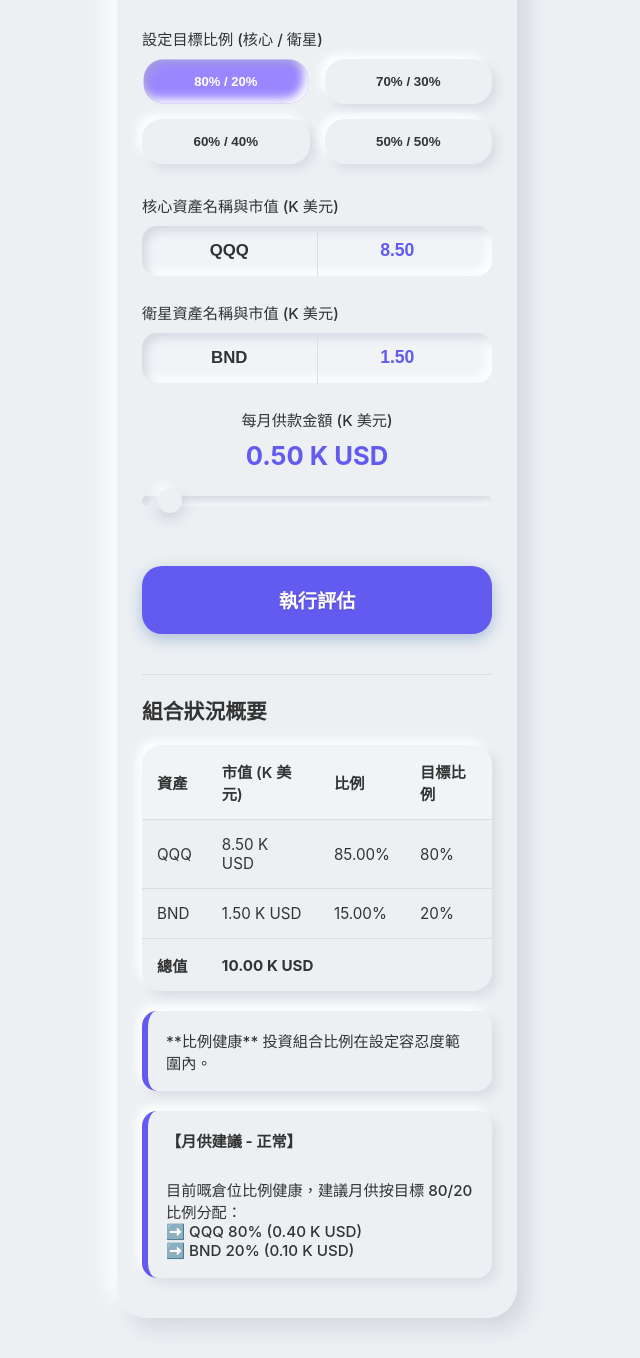
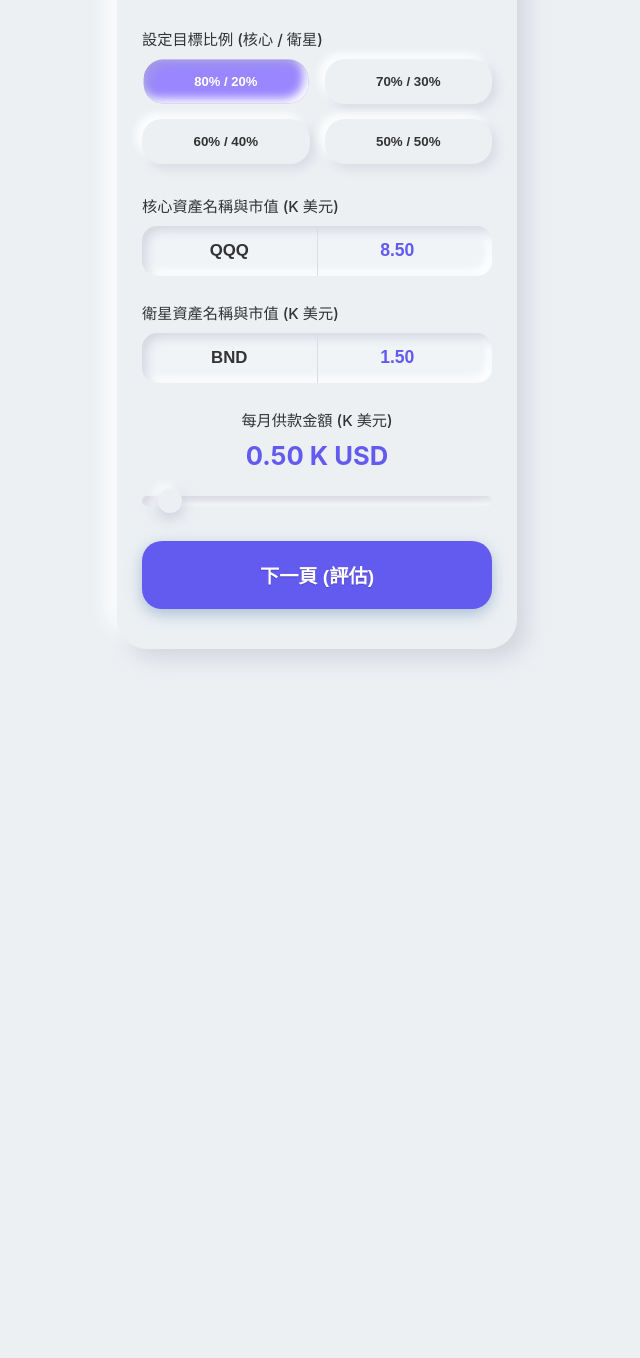
Before and after one commit to wongjack999/my-web-app, a plain HTML site: page index.html in a window 1280 px wide. Shown: the part 298-1656 px from the top of the page, without its empty margins (323-963 px from the left). After the commit the page ends 987 px from the top, so only its background shows below. Drawn offline with Linux system fonts and the light colour scheme.

Commit message:
index.html

```diff
--- a/index.html
+++ b/index.html
@@ -3,47 +3,32 @@
 <head>
     <meta charset="UTF-8">
     <meta name="viewport" content="width=device-width, initial-scale=1.0, user-scalable=no">
-    <title>Rebalance</title>
+    <title>Rebalance - App Flow</title>
     <style>
-        /* ****** 輕柔 Neumorphism 變量 (Soft White & Blue Highlight) ****** */
+        /* ****** 輕柔 Neumorphism 變量 (保持不變) ****** */
         :root {
-            /* 主體顏色與光暈 (柔和白) */
             --bg-color: #ECF0F3;
             --main-color: #ECF0F3;
             --text-primary: #333333;
             --text-secondary: #9AA4AE;
-
-            /* 強調色 (淺藍色) */
             --highlight-color: #635AF0;
             --highlight-light: #9A87FF;
             --highlight-text: #FFFFFF;
-
-            /* Neumorphism 陰影 (柔和光暈感) */
             --shadow-light: 10px 10px 20px rgba(174, 174, 192, 0.4), -10px -10px 20px #FFFFFF;
             --shadow-small: 5px 5px 10px rgba(174, 174, 192, 0.3), -5px -5px 10px #FFFFFF;
             --inner-shadow-light: inset 5px 5px 10px rgba(174, 174, 192, 0.4), inset -5px -5px 10px #FFFFFF;
-
-            /* Slider 陰影 */
             --thumb-shadow: 0 5px 15px rgba(174, 174, 192, 0.6), -5px -5px 10px #FFFFFF;
-
-            /* LCD 顯示屏 */
             --screen-bg: #F0F4F7;
             --screen-text: var(--highlight-color);
             --screen-label: var(--text-secondary);
-
-            /* 按鈕與活躍色 */
             --btn-control-color: var(--main-color);
             --btn-calc-color: var(--highlight-color);
             --btn-calc-shadow: 0 5px 15px rgba(76, 114, 176, 0.4);
             --active-color: var(--highlight-light);
-
-            /* 狀態顏色 */
             --status-ok-border: var(--highlight-color);
             --status-warn-border: #CC0000;
             --action-border: #9AA4AE;
             --dca-border: var(--highlight-color);
-
-            /* Slider 顏色 */
             --slider-thumb-size: 24px;
         }
 
@@ -78,6 +63,42 @@
             text-align: center;
         }
 
+        /* ------------------------------------- */
+        /* 頁面切換效果 (App-like) */
+        /* ------------------------------------- */
+        .step-panel {
+            /* 保持容器隱藏/顯示的樣式 */
+            transition: opacity 0.3s ease, transform 0.3s ease;
+            width: 100%;
+        }
+
+        /* 初始狀態，結果頁隱藏 */
+        .step-panel-hidden {
+            display: none;
+            opacity: 0;
+            transform: translateX(100%); /* 模擬向右滑出/隱藏 */
+            position: absolute;
+            top: 0;
+            left: 0;
+            padding: inherit;
+        }
+
+        .step-panel-visible {
+            display: block;
+            opacity: 1;
+            transform: translateX(0);
+            position: relative;
+        }
+
+        /* 覆蓋容器，確保 Step 2 隱藏時不會干擾 Step 1 佈局 */
+        .container {
+            position: relative;
+            min-height: 600px; /* 設置最小高度以防止跳動 */
+        }
+
+        /* ------------------------------------- */
+        /* 頂部顯示器 (保持不變) */
+        /* ------------------------------------- */
         .screen-display {
             background-color: var(--screen-bg);
             color: var(--screen-text);
@@ -117,7 +138,7 @@
         }
 
         /* ------------------------------------- */
-        /* 輸入框組件 (資產名稱與市值) */
+        /* 輸入控制項 (保持不變) */
         /* ------------------------------------- */
         .input-item label, .input-group label {
             display: block;
@@ -164,10 +185,6 @@
             color: var(--highlight-color);
         }
 
-        /* ------------------------------------- */
-        /* 月供滑桿 (Slider) 樣式 */
-        /* ------------------------------------- */
-
         .slider-group {
             margin-bottom: 25px;
             text-align: center;
@@ -189,7 +206,6 @@
             margin: 10px 0;
         }
 
-        /* 軌道 Track (凹陷效果) */
         input[type="range"]::-webkit-slider-runnable-track {
             height: 10px;
             border-radius: 5px;
@@ -197,15 +213,6 @@
             box-shadow: var(--inner-shadow-light);
             border: none;
         }
-        input[type="range"]::-moz-range-track {
-            height: 10px;
-            border-radius: 5px;
-            background: var(--main-color);
-            box-shadow: var(--inner-shadow-light);
-            border: none;
-        }
-
-        /* 圓形控制點 Thumb (純白 + 加強陰影) */
         input[type="range"]::-webkit-slider-thumb {
             -webkit-appearance: none;
             height: var(--slider-thumb-size);
@@ -217,27 +224,11 @@
             cursor: pointer;
             transition: all 0.2s ease;
         }
-
-        /* 按下時 (Active state) - 凹陷效果 */
         input[type="range"]:active::-webkit-slider-thumb {
             box-shadow: var(--inner-shadow-light);
             transform: scale(0.95);
         }
 
-        /* Firefox 兼容性設置 */
-        input[type="range"]::-moz-range-thumb {
-            height: var(--slider-thumb-size);
-            width: var(--slider-thumb-size);
-            border-radius: 50%;
-            background: var(--main-color);
-            box-shadow: var(--thumb-shadow);
-            cursor: pointer;
-            border: none;
-        }
-
-        /* ------------------------------------- */
-        /* 主要計算按鈕 */
-        /* ------------------------------------- */
         .config-buttons {
             display: grid;
             grid-template-columns: repeat(2, 1fr);
@@ -263,55 +254,70 @@
             transform: scale(0.98);
         }
 
-        button#calculate-btn {
-            width: 100%;
+        /* ------------------------------------- */
+        /* 導航按鈕 (下一步/返回) */
+        /* ------------------------------------- */
+        .navigation-buttons {
+            margin-top: 25px;
+            display: flex;
+            justify-content: space-between;
+            gap: 15px;
+        }
+
+        .navigation-buttons button {
             padding: 20px;
-            background-color: var(--btn-calc-color);
-            color: var(--highlight-text);
             border: none;
             border-radius: 20px;
             font-size: 1.2rem;
             font-weight: 800;
             cursor: pointer;
-            margin-top: 25px;
-            box-shadow: var(--btn-calc-shadow);
             transition: all 0.2s ease;
             text-shadow: 0 1px 1px rgba(0, 0, 0, 0.2);
+            flex-grow: 1;
         }
-        button#calculate-btn:active {
+
+        #next-step-btn {
+            background-color: var(--btn-calc-color);
+            color: var(--highlight-text);
+            box-shadow: var(--btn-calc-shadow);
+        }
+        #next-step-btn:active {
             box-shadow: inset 3px 3px 7px rgba(0, 0, 0, 0.3), inset -3px -3px 7px var(--highlight-light);
             transform: translateY(1px);
         }
 
-        /* ------------------------------------- */
-        /* 結果展示 (卡片與表格) - 圓角修正區域 */
-        /* ------------------------------------- */
-        .result-panel {
-            margin-top: 40px;
-            padding-top: 20px;
-            border-top: 1px solid #D9DEE3;
-            display: none;
-            animation: fadeInSlide 0.6s ease-out forwards;
+        #reset-btn {
+            background-color: var(--btn-control-color);
+            color: var(--text-primary);
+            box-shadow: var(--shadow-small);
+            flex-grow: 0;
+            min-width: 100px;
+        }
+        #reset-btn:active {
+            box-shadow: var(--inner-shadow-light);
+            transform: scale(0.98);
         }
 
+
+        /* ------------------------------------- */
+        /* 結果展示 (保持不變) */
+        /* ------------------------------------- */
         .summary-table {
-            border-collapse: separate; /* 確保 border-radius 生效 */
-            border-spacing: 0; /* 移除間隔 */
+            border-collapse: separate;
+            border-spacing: 0;
             width: 100%;
             border-radius: 20px;
             box-shadow: var(--shadow-small);
             background-color: var(--main-color);
-            overflow: hidden; /* 隱藏子元素溢出，確保圓角顯示 */
+            overflow: hidden;
+            margin-bottom: 20px;
         }
         .summary-table th, .summary-table td {
             text-align: left;
             padding: 15px;
             font-size: 0.95rem;
             background-color: var(--main-color);
-
-            /* ****** 修正點 1: 移除單元格底線，改為只用輕微的內邊線分隔 ****** */
             border-bottom: 1px solid #D9DEE3;
-            /* *************************************************************** */
         }
 
         .summary-table th {
@@ -320,29 +326,15 @@
             font-weight: 600;
         }
 
-        /* ****** 修正點 2: 處理邊角圓角 ****** */
-        .summary-table thead tr:first-child th:first-child {
-            border-top-left-radius: 20px;
-        }
-        .summary-table thead tr:first-child th:last-child {
-            border-top-right-radius: 20px;
-        }
-
-        /* 確保表格尾部單元格沒有底邊線，並帶有圓角 */
-        .summary-table tbody tr:last-child td {
-            border-bottom: none;
-        }
-        .summary-table tbody tr:last-child td:first-child {
-            border-bottom-left-radius: 20px;
-        }
-        .summary-table tbody tr:last-child td:last-child {
-            border-bottom-right-radius: 20px;
-        }
-        /* ************************************ */
+        .summary-table thead tr:first-child th:first-child { border-top-left-radius: 20px; }
+        .summary-table thead tr:first-child th:last-child { border-top-right-radius: 20px; }
+        .summary-table tbody tr:last-child td { border-bottom: none; }
+        .summary-table tbody tr:last-child td:first-child { border-bottom-left-radius: 20px; }
+        .summary-table tbody tr:last-child td:last-child { border-bottom-right-radius: 20px; }
 
         .status-box, .action-steps, .dca-advice {
             border-radius: 15px;
-            margin-top: 20px;
+            margin-top: 15px;
             padding: 18px;
             font-weight: 500;
             background-color: var(--main-color);
@@ -357,30 +349,21 @@
             color: var(--text-primary);
         }
 
-        .status-ok {
-            border-left: 6px solid var(--status-ok-border);
-        }
+        .status-ok { border-left: 6px solid var(--status-ok-border); }
         .status-warn {
             color: var(--status-warn-border);
             border-left: 6px solid var(--status-warn-border);
         }
-        .action-steps {
-            border-left: 6px solid var(--action-border);
-        }
-        .dca-advice {
-            border-left: 6px solid var(--dca-border);
-        }
-
-        @keyframes fadeInSlide {
-            from { opacity: 0; transform: translateY(10px); }
-            to { opacity: 1; transform: translateY(0); }
-        }
+        .action-steps { border-left: 6px solid var(--action-border); }
+        .dca-advice { border-left: 6px solid var(--dca-border); }
     </style>
 </head>
 <body>
 
 <div class="container">
-    <h2>投資組合再平衡</h2>
+    <h2 id="pageTitle">投資組合再平衡 (步驟 1/2)</h2>
+
+    <div id="step-1-input" class="step-panel step-panel-visible">
 
         <div id="top-display" class="screen-display">
             <span class="label">當前總資產 (K 美元)</span>
@@ -394,26 +377,26 @@
         <div class="input-group">
             <label>設定目標比例 (核心 / 衛星)</label>
             <div class="config-buttons">
-            <button id="btn-80-20" class="active" onclick="setTarget(80, 20)">80% / 20%</button>
-            <button id="btn-70-30" onclick="setTarget(70, 30)">70% / 30%</button>
-            <button id="btn-60-40" onclick="setTarget(60, 40)">60% / 40%</button>
-            <button id="btn-50-50" onclick="setTarget(50, 50)">50% / 50%</button>
+                <button id="btn-80-20" onclick="setTarget(80, 20);">80% / 20%</button>
+                <button id="btn-70-30" onclick="setTarget(70, 30);">70% / 30%</button>
+                <button id="btn-60-40" onclick="setTarget(60, 40);">60% / 40%</button>
+                <button id="btn-50-50" onclick="setTarget(50, 50);">50% / 50%</button>
             </div>
         </div>
 
         <div class="input-item">
             <label for="assetAName">核心資產名稱與市值 (K 美元)</label>
             <div class="asset-input">
-            <input type="text" id="assetAName" value="QQQ" placeholder="資產代號">
-            <input type="number" id="assetAVal" value="8.50" placeholder="市值">
+                <input type="text" id="assetAName" value="QQQ" placeholder="資產代號" oninput="updateInputs()">
+                <input type="number" id="assetAVal" value="8.50" placeholder="市值" oninput="updateInputs()">
             </div>
         </div>
 
         <div class="input-item">
             <label for="assetBName">衛星資產名稱與市值 (K 美元)</label>
             <div class="asset-input">
-            <input type="text" id="assetBName" value="BND" placeholder="資產代號">
-            <input type="number" id="assetBVal" value="1.50" placeholder="市值">
+                <input type="text" id="assetBName" value="BND" placeholder="資產代號" oninput="updateInputs()">
+                <input type="number" id="assetBVal" value="1.50" placeholder="市值" oninput="updateInputs()">
             </div>
         </div>
 
@@ -427,12 +410,16 @@
                 max="10"
                 step="0.05"
                 value="0.50"
-            oninput="updateDCA(this.value); calculate();"
+                oninput="updateDCA(this.value);"
             >
         </div>
-    <button id="calculate-btn" onclick="calculate()">執行評估</button>
 
-    <div id="resultPanel" class="result-panel">
+        <div class="navigation-buttons">
+            <button id="next-step-btn" onclick="calculateAndGoToStep2()">下一頁 (評估)</button>
+        </div>
+    </div>
+
+    <div id="step-2-result" class="step-panel step-panel-hidden">
         <h3 style="font-size: 1.3rem; margin-top: 0; color: var(--text-primary);">組合狀況概要</h3>
 
         <table class="summary-table">
@@ -467,52 +454,100 @@
         <div id="statusBox" class="status-box"></div>
         <div id="actionSteps" class="action-steps" style="display:none;"></div>
         <div id="dcaAdvice" class="dca-advice"></div>
+
+        <div class="navigation-buttons">
+            <button id="reset-btn" onclick="goToStep(1)">返回重置</button>
+        </div>
     </div>
 
 </div>
 
 <script>
-    // JavaScript 邏輯保持不變
     let targetA_pct = 80;
     let targetB_pct = 20;
     const REBALANCE_TOLERANCE = 5;
 
-    // 滑桿數值實時更新，並觸發計算
+    // --- 流程控制函數 ---
+    function goToStep(stepNum) {
+        const step1 = document.getElementById('step-1-input');
+        const step2 = document.getElementById('step-2-result');
+        const title = document.getElementById('pageTitle');
+        const container = document.querySelector('.container');
+
+        if (stepNum === 1) {
+            // 轉到 Step 1: 輸入頁
+            title.innerText = '投資組合再平衡 (步驟 1/2)';
+            step2.classList.remove('step-panel-visible');
+            step2.classList.add('step-panel-hidden');
+
+            // 使用 setTimeout 確保動畫先完成再切換顯示
+            setTimeout(() => {
+                step1.classList.remove('step-panel-hidden');
+                step1.classList.add('step-panel-visible');
+            }, 50); // 短暫延遲
+
+        } else if (stepNum === 2) {
+             // 轉到 Step 2: 結果頁
+            title.innerText = '評估結果 (步驟 2/2)';
+            step1.classList.remove('step-panel-visible');
+            step1.classList.add('step-panel-hidden');
+
+            setTimeout(() => {
+                step2.classList.remove('step-panel-hidden');
+                step2.classList.add('step-panel-visible');
+            }, 50);
+        }
+        // 確保視圖捲動到頂部
+        container.scrollIntoView({ behavior: 'smooth', block: 'start' });
+    }
+
+    // --- 輸入/顯示更新函數 ---
+    function updateInputs() {
+        const assetAName = document.getElementById('assetAName').value.toUpperCase().trim() || 'Asset A';
+        const assetAVal = parseFloat(document.getElementById('assetAVal').value) || 0;
+        const assetBVal = parseFloat(document.getElementById('assetBVal').value) || 0;
+        const totalVal = assetAVal + assetBVal;
+        const assetAPct = (totalVal > 0) ? (assetAVal / totalVal) * 100 : 0;
+
+        // 更新頂部顯示與標籤 (Step 1)
+        document.getElementById('resAssetNameA_short').innerText = assetAName;
+        document.getElementById('resTotalDisplay').innerText = totalVal.toFixed(2);
+        document.getElementById('resAssetAPctDisplay').innerText = `${assetAPct.toFixed(2)}%`;
+    }
+
+    // 滑桿數值實時更新
     function updateDCA(value) {
         document.getElementById('dcaAmountDisplay').innerText = `${parseFloat(value).toFixed(2)} K USD`;
     }
 
+    // 目標比例設置
     function setTarget(A, B) {
         targetA_pct = A;
         targetB_pct = B;
 
+        // 更新按鈕樣式
         document.getElementById('btn-80-20').classList.toggle('active', A === 80);
         document.getElementById('btn-70-30').classList.toggle('active', A === 70);
         document.getElementById('btn-60-40').classList.toggle('active', A === 60);
         document.getElementById('btn-50-50').classList.toggle('active', A === 50);
 
+        // 更新結果頁的目標比例 (預先設置)
         document.getElementById('resTargetA').innerText = `${targetA_pct}%`;
         document.getElementById('resTargetB').innerText = `${targetB_pct}%`;
     }
 
     document.addEventListener('DOMContentLoaded', () => {
-        const assetAName = document.getElementById('assetAName').value.toUpperCase().trim() || 'Asset A';
-        const assetBName = document.getElementById('assetBName').value.toUpperCase().trim() || 'Asset B';
-        document.getElementById('resAssetNameA_short').innerText = assetAName;
-        document.getElementById('resAssetNameA').innerText = assetAName;
-        document.getElementById('resAssetNameB').innerText = assetBName;
-
+        // 初始化狀態
         setTarget(80, 20);
-        document.getElementById('resTotalDisplay').innerText = '0.00';
-        document.getElementById('resAssetAPctDisplay').innerText = '0.00%';
-
         const initialDCA = document.getElementById('dcaAmountSlider').value;
         updateDCA(initialDCA);
-
-        calculate();
+        updateInputs(); // 載入時更新頂部顯示
+        goToStep(1); // 確保從 Step 1 開始
     });
 
-    function calculate() {
+
+    // --- 主要計算與跳轉函數 ---
+    function calculateAndGoToStep2() {
         const assetAName = document.getElementById('assetAName').value.toUpperCase().trim() || 'Asset A';
         const assetBName = document.getElementById('assetBName').value.toUpperCase().trim() || 'Asset B';
 
@@ -522,45 +557,27 @@
 
         const totalVal = assetAVal + assetBVal;
 
+        // 驗證輸入
         if (totalVal <= 0) {
-            document.getElementById('resTotalDisplay').innerText = 'ERROR';
-            document.getElementById('resAssetAPctDisplay').innerText = 'N/A';
-            document.getElementById('resultPanel').style.display = "none";
+            alert("請輸入有效的資產市值 (K USD)！");
             return;
         }
 
         const minA = targetA_pct - REBALANCE_TOLERANCE;
         const maxA = targetA_pct + REBALANCE_TOLERANCE;
-
-        // 更新 UI 標籤與結果欄位
-        document.getElementById('resAssetNameA').innerText = assetAName;
-        document.getElementById('resAssetNameA_short').innerText = assetAName;
-        document.getElementById('resAssetNameB').innerText = assetBName;
-        document.getElementById('resTargetA').innerText = `${targetA_pct}%`;
-        document.getElementById('resTargetB').innerText = `${targetB_pct}%`;
-
         const assetAPct = (assetAVal / totalVal) * 100;
         const assetBPct = 100 - assetAPct;
 
-        // 輸出結果格式
+        // --- 1. 更新 Step 2 結果欄位 ---
+        document.getElementById('resAssetNameA').innerText = assetAName;
+        document.getElementById('resAssetNameB').innerText = assetBName;
         document.getElementById('resAssetAVal').innerText = `${assetAVal.toFixed(2)} K USD`;
         document.getElementById('resAssetAPct').innerText = `${assetAPct.toFixed(2)}%`;
         document.getElementById('resAssetBVal').innerText = `${assetBVal.toFixed(2)} K USD`;
         document.getElementById('resAssetBPct').innerText = `${assetBPct.toFixed(2)}%`;
         document.getElementById('resTotal').innerText = `${totalVal.toFixed(2)} K USD`;
 
-        // 更新頂部儀表盤
-        document.getElementById('resTotalDisplay').innerText = `${totalVal.toFixed(2)}`;
-        document.getElementById('resAssetAPctDisplay').innerText = `${assetAPct.toFixed(2)}%`;
-
-
-        // ********** 動畫邏輯更新 **********
-        const resultPanel = document.getElementById('resultPanel');
-        resultPanel.style.display = "none";
-        void resultPanel.offsetWidth;
-        resultPanel.style.display = "block";
-        // **********************************
-
+        // --- 2. 處理狀態與建議 ---
         const statusBox = document.getElementById('statusBox');
         const actionSteps = document.getElementById('actionSteps');
         const dcaAdvice = document.getElementById('dcaAdvice');
@@ -568,33 +585,27 @@
         let needsRebalance = false;
         let message = "";
 
-        if (assetAPct > maxA) {
+        if (assetAPct > maxA || assetAPct < minA) {
             needsRebalance = true;
-            message = ` **比例警告** ${assetAName} 佔比嚴重過高 (${assetAPct.toFixed(2)}% > ${maxA}%)，建議立即再平衡。`;
-            statusBox.className = "status-box status-warn";
-        } else if (assetAPct < minA) {
-            needsRebalance = true;
-            message = ` **比例警告** ${assetAName} 佔比嚴重不足 (${assetAPct.toFixed(2)}% < ${minA}%)，建議立即再平衡。`;
+            let condition = (assetAPct > maxA) ? `過高 (${assetAPct.toFixed(2)}% > ${maxA}%)` : `不足 (${assetAPct.toFixed(2)}% < ${minA}%)`;
+            message = ` **比例警告** ${assetAName} 佔比嚴重${condition}，建議立即再平衡。`;
             statusBox.className = "status-box status-warn";
         } else {
             message = " **比例健康** 投資組合比例在設定容忍度範圍內。";
             statusBox.className = "status-box status-ok";
         }
 
-        statusBox.innerHTML = message.trim();
+        statusBox.innerHTML = `<strong>${message.trim()}</strong>`;
 
-        // --- 傳統再平衡建議 ---
+        // 傳統再平衡建議
         if (needsRebalance) {
             actionSteps.style.display = "block";
-
             const targetA = totalVal * (targetA_pct / 100);
             const diffA = targetA - assetAVal;
             const diffB = -diffA;
-
             const buyColor = 'var(--highlight-color)';
             const sellColor = 'var(--status-warn-border)';
 
-            // 輸出結果格式：數值在前，K 美元在後
             const assetAAct = diffA > 0 ? `<span style="color:${buyColor}; font-weight: 700;">買入 ${Math.abs(diffA).toFixed(2)} K USD</span>` : `<span style="color:${sellColor}; font-weight: 700;">賣出 ${Math.abs(diffA).toFixed(2)} K USD</span>`;
             const assetBAct = diffB > 0 ? `<span style="color:${buyColor}; font-weight: 700;">買入 ${Math.abs(diffB).toFixed(2)} K USD</span>` : `<span style="color:${sellColor}; font-weight: 700;">賣出 ${Math.abs(diffB).toFixed(2)} K USD</span>`;
 
@@ -608,13 +619,12 @@
             actionSteps.style.display = "none";
         }
 
-        // --- 月供分配建議 ---
+        // 月供分配建議
         let dcaMsg = "";
-
         if (dcaAmount > 0) {
             if (needsRebalance) {
                 let underWeightAsset = (assetAPct < targetA_pct) ? assetAName : assetBName;
-
+                dcaAdvice.className = "dca-advice status-warn";
                 dcaMsg = `
                     <strong>【月供建議 - 修正】</strong><br>
                     由於倉位嚴重偏離目標，建議將 **100%** (${dcaAmount.toFixed(2)} K USD) 的月供全部投入：
@@ -624,6 +634,7 @@
             } else {
                 const dcaA = dcaAmount * (targetA_pct / 100);
                 const dcaB = dcaAmount * (targetB_pct / 100);
+                dcaAdvice.className = "dca-advice status-ok";
                 dcaMsg = `
                     <strong>【月供建議 - 正常】</strong><br>
                     目前嘅倉位比例健康，建議月供按目標 ${targetA_pct}/${targetB_pct} 比例分配：
@@ -635,8 +646,10 @@
             dcaAdvice.className = "dca-advice status-ok";
             dcaMsg = "請設定每月供款金額 (K 美元) 以獲取月供分配建議。";
         }
+        dcaAdvice.innerHTML = dcaMsg;
 
-        dcaAdvice.innerHTML = dcaMsg;
+        // --- 3. 跳轉到 Step 2 ---
+        goToStep(2);
     }
 </script>
 
```
Lines whose indentation alone changed are shown as unchanged.
